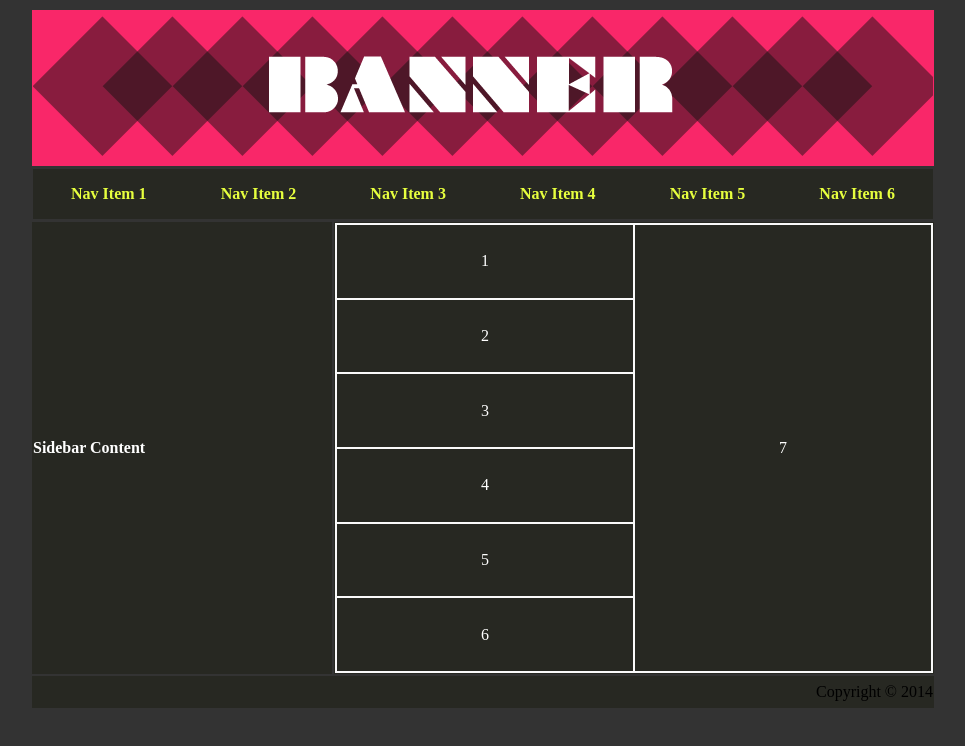
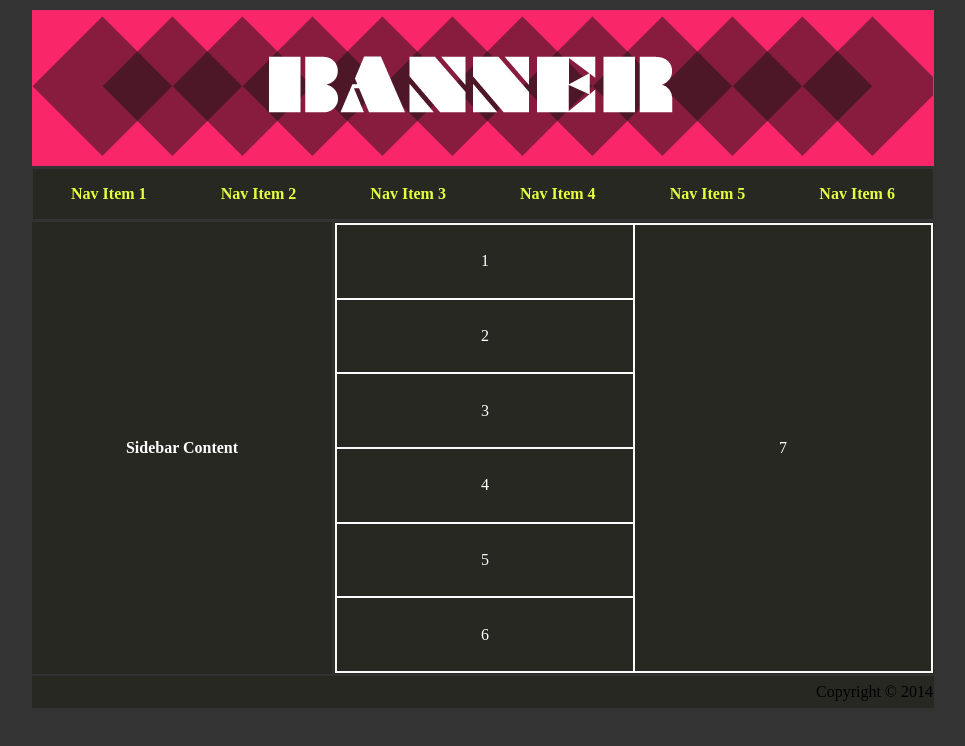
Before and after one commit to alvaroolsen/HTMLTableLayout, a plain HTML site: page index.html in a window 1280 px wide. Shown: the whole page, without its empty margins (157-1122 px from the left). Drawn offline with Linux system fonts and the light colour scheme.

Commit message:
HTML table and pure HTML styling - no CSS

```diff
--- a/index.html
+++ b/index.html
@@ -27,7 +27,7 @@
 					</td>
 				</tr>
 				<tr>
-					<td width="33%" height="450px" bgcolor="#272822">
+					<td width="33%" height="450px" bgcolor="#272822" align="center">
 							<font color="#fff"><b>Sidebar Content</b></font>
 					</td>
 					<td width="66%" bgcolor="#272822">
```
